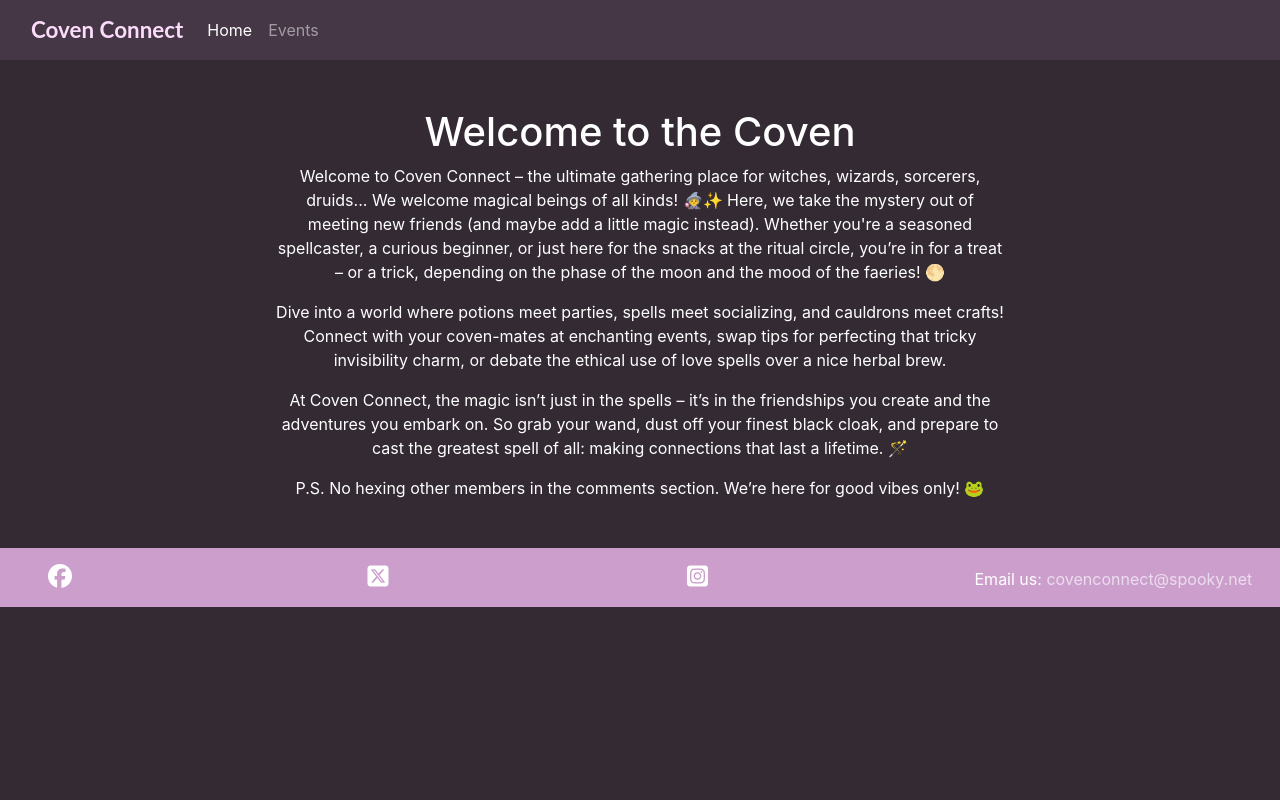
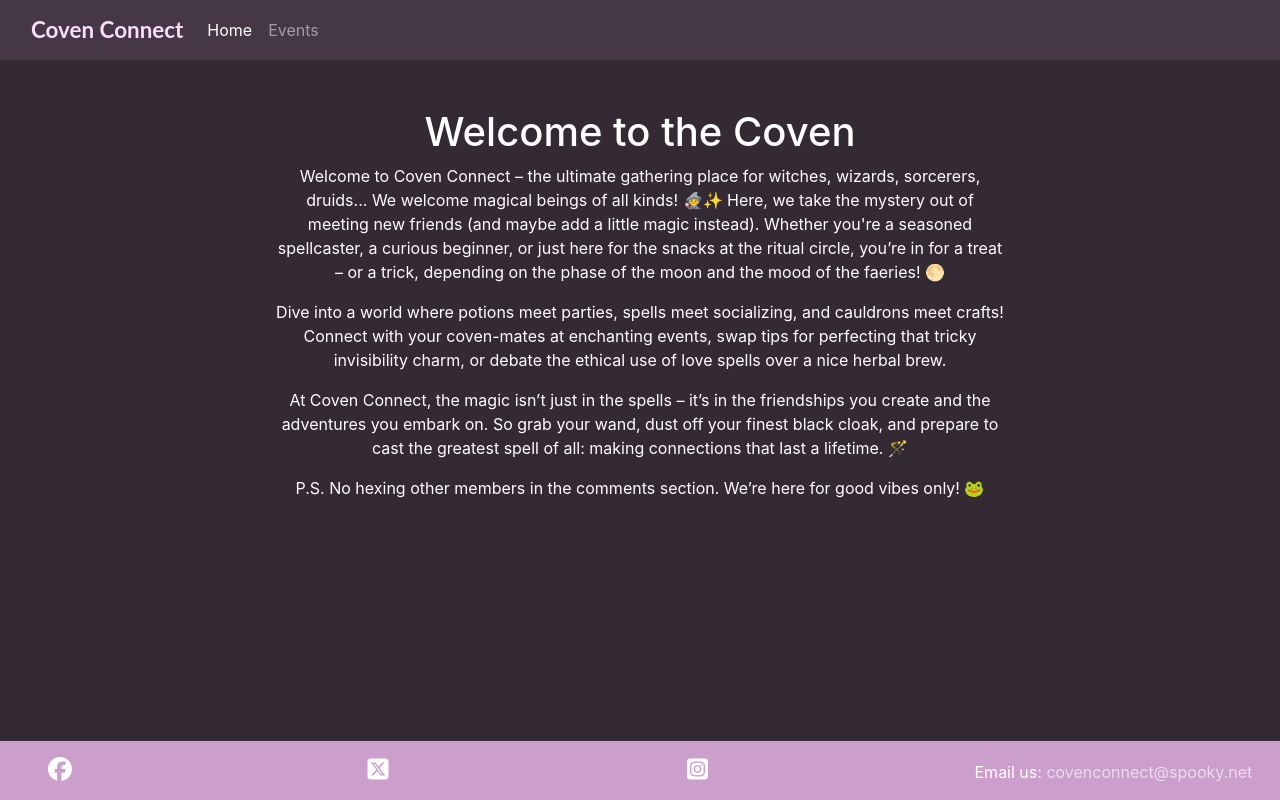
Before and after one commit to eva-may-JS/Individual-Full-Stack-Project, a Django app: page / in a window 1280 px wide. Run offline with Django 4.2, Linux system fonts and the light colour scheme; some libraries are stand-ins or nearby versions.

Commit message:
Fix footer to bottom of page, fix overlap with content

```diff
--- a/static/css/style.css
+++ b/static/css/style.css
@@ -2,7 +2,8 @@
 
 body {
     background-color: #332a33;
-    color: #fff
+    color: #fff;
+    margin-bottom: 100px;
 }
 
 .links-light {
@@ -175,6 +176,13 @@
 
 /* Footer styles */
 
+footer {
+position: fixed;
+  left: 0;
+  bottom: 0;
+  width: 100%;
+}
+
 .bg-footer {
     padding: 1rem;
     background-color: #CC9ECC;
@@ -192,7 +200,7 @@
 
 /* MEDIA QUERIES */
 
-/* Media query: 459px and larger */
+/* Media query: 474px and larger */
 @media screen and (min-width: 459px) {
     .contact-footer {
         margin-top: auto;
```
